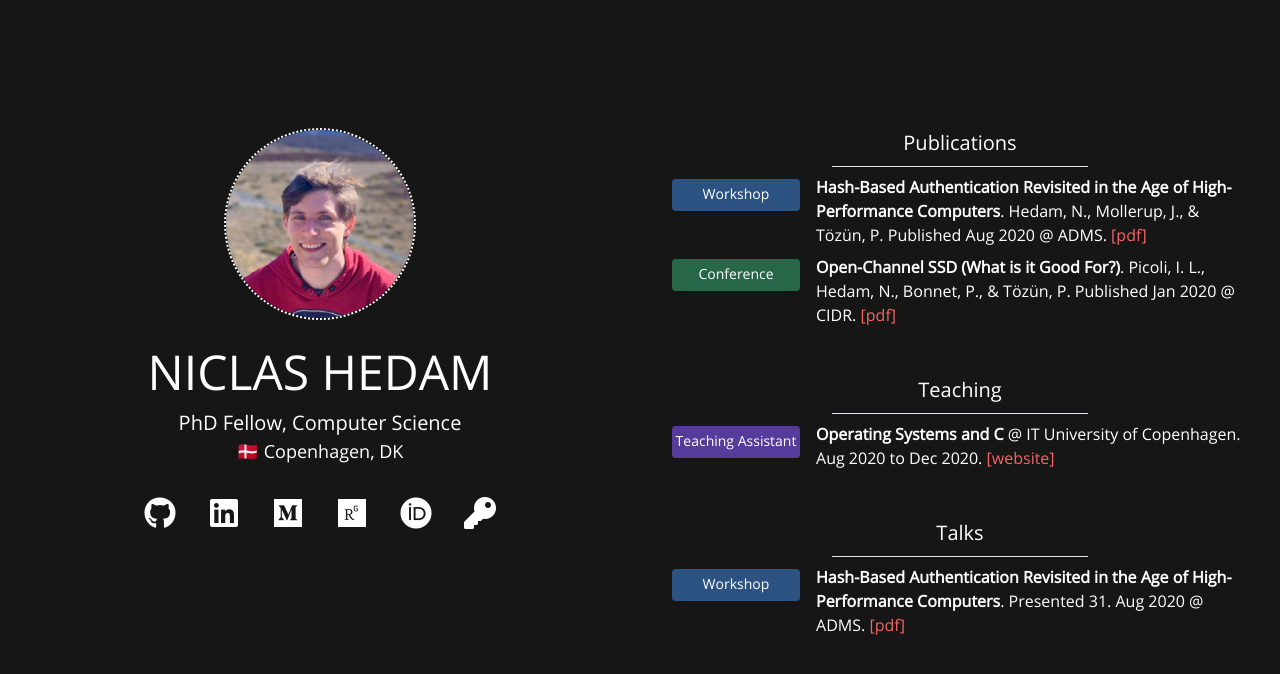
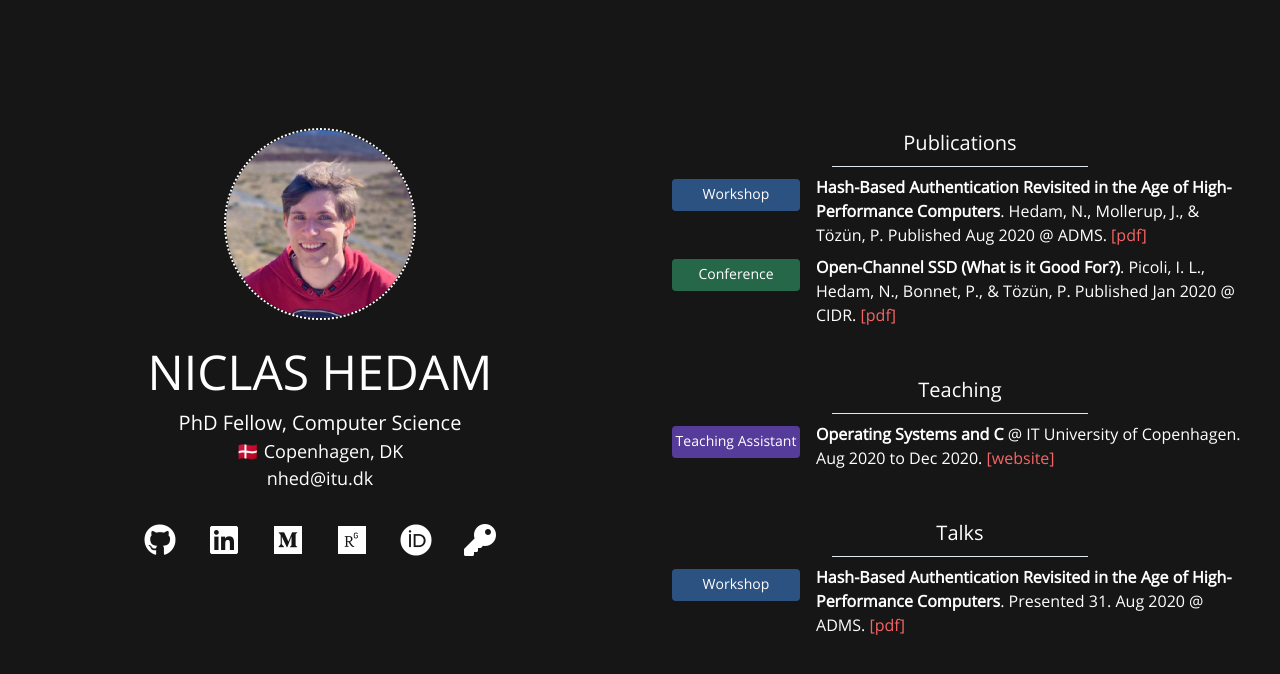
Before and after one commit to NiclasHedam/hed.am, a Jekyll site: the page built from index.markdown, in a window 1280 px wide. Shown: the top 674 px of the page. Built offline with Jekyll 4.4.1, drawn with Linux system fonts in a browser that asks for light colours.

Commit message:
Added e-mail

```diff
--- a/_layouts/home.html
+++ b/_layouts/home.html
@@ -21,6 +21,7 @@
         <h1 class="text-5xl">NICLAS HEDAM</h1>
         <h2 class="text-xl">PhD Fellow, Computer Science</h2>
         <h3 class="text-lg">&#127465;&#127472; Copenhagen, DK</h3>
+        <span class="e-mail text-lg" data-user="dehn" data-website="kd.uti"></span>
 
         <div class="text-center flex flex-wrap w-64 lg:w-2/3 mt-8 mx-auto">
             <div class="flex-1">
--- a/css/styles.css
+++ b/css/styles.css
@@ -6,6 +6,12 @@
 body{
   font-family: open-sans;
   background-color: #161616;
+}
+
+.e-mail:before {
+  content: attr(data-website) "\0040" attr(data-user);
+  unicode-bidi: bidi-override;
+  direction: rtl;
 }
 
 /* The colors should be of weight 800 */
```
